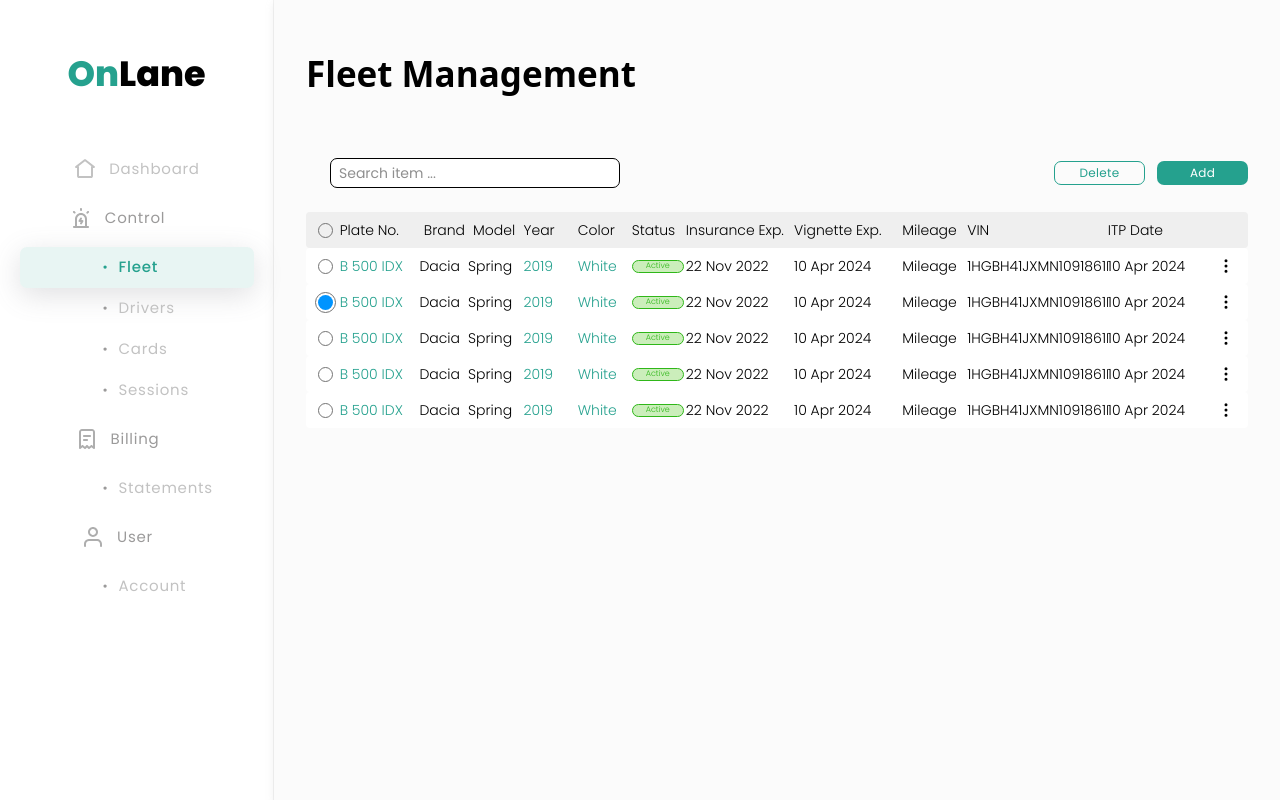
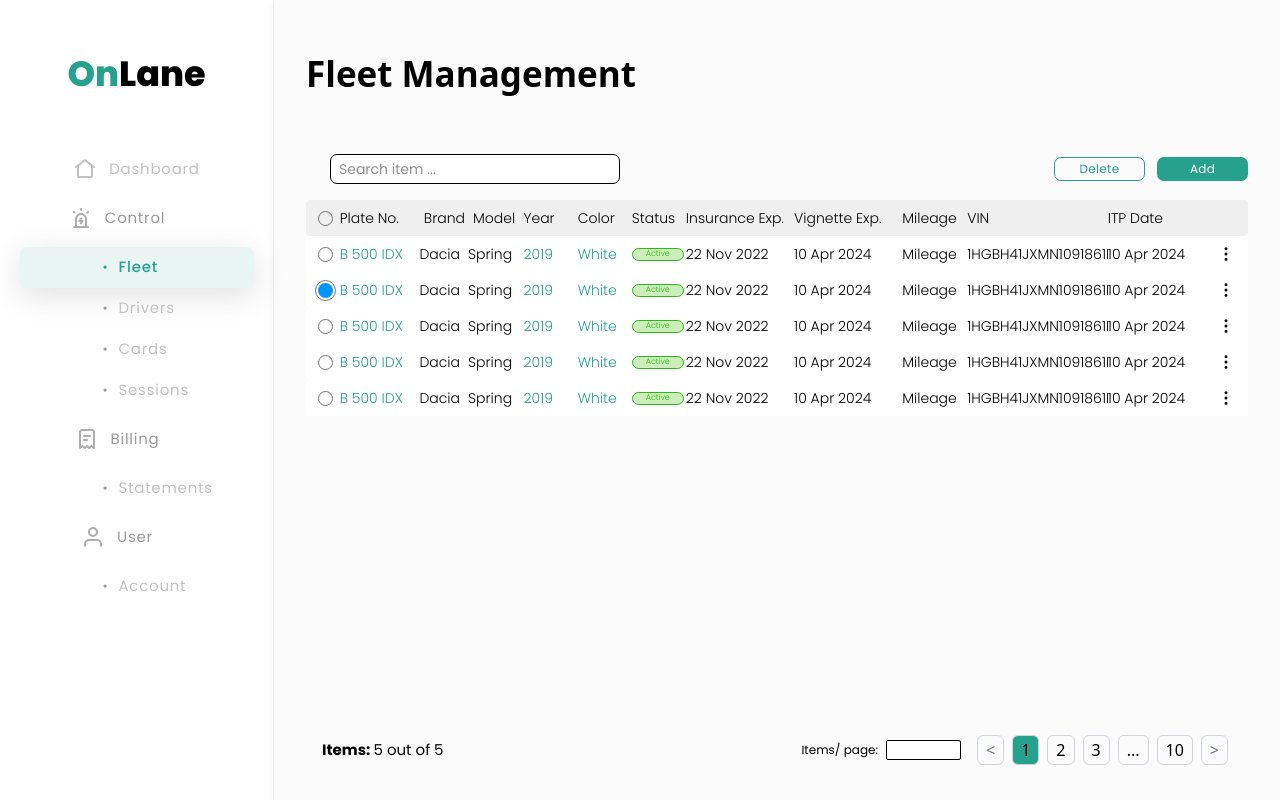
Before and after one commit to gulnabi-afridi/onlane-app, a React (Create React App) app: page /dashboard in a window 1280 px wide. Both pictures are taken after a click on the button "Fleet". Built offline with nearby package versions, Linux system fonts and the light colour scheme.

Commit message:
pagination componnet developed

```diff
--- a/src/components/dashboard/Fleet/Fleet.jsx
+++ b/src/components/dashboard/Fleet/Fleet.jsx
@@ -6,18 +6,30 @@ import SearchBar from '../../shared/Inputs/SearchBar';
 import FillButton from '../../shared/Buttons/FillButton';
 import OutlineButton from '../../shared/Buttons/OutlineButton';
 import { HiOutlineDotsVertical } from 'react-icons/hi';
+import Pagination from '../../shared/Pagination/Pagination';
 
 const Fleet = () => {
+  // states ------->
   const [selectedRow, setSelectedRow] = useState(2);
+  const [currentPage, setCurrentPage] = React.useState(1);
+  const totalPages = 10;
+
+  // states ends here ----->
+
+  // methods ------->
+  const onPageChange = (page) => {
+    setCurrentPage(page);
+  };
+  // methods ends here ------->
 
   return (
-    <div className='w-full flex flex-col h-full gap-6 px-8'>
-      <div className='flex flex-col min-h-[140px] justify-between'>
-        <Typography.H1 styles='text-black-main font-extrabold'>
+    <div className='w-full flex flex-col h-full px-8'>
+      <div className='flex flex-col min-h-[200px] justify-between'>
+        <Typography.H1 styles='text-black-main font-extrabold pt-2 lg:pt-12'>
           Fleet Management
         </Typography.H1>
         {/* top header ----->  */}
-        <div className='w-full flex justify-between items-center pl-6'>
+        <div className='w-full flex justify-between items-center pl-6 pb-4'>
           {/* search bar -->  */}
           <SearchBar />
           {/* delete + add button --->  */}
@@ -38,7 +50,7 @@ const Fleet = () => {
         </div>
       </div>
       {/* table ------>  */}
-      <div className='w-full flex flex-col'>
+      <div className='w-full h-[calc(100vh-300px)] flex flex-col'>
         {/* header -->  */}
         <div className='w-full grid h-[36px] bg-white-dark rounded-[4px] px-3 grid-cols-[.2fr,.7fr,1fr,.5fr,.5fr,.5fr,1fr,1fr,.6fr,1.3fr,1fr,20px] justify-center items-center'>
           <button className='w-[15px] h-[15px] rounded-full border-[1px] border-[#737373]'></button>
@@ -145,6 +157,14 @@ const Fleet = () => {
             </div>
           );
         })}
+      </div>
+      {/* pagination -------->  */}
+      <div className='w-full h-[100px] flex justify-center items-center px-4'>
+        <Pagination
+          currentPage={currentPage}
+          totalPages={totalPages}
+          onPageChange={onPageChange}
+        />
       </div>
     </div>
   );
--- /dev/null
+++ b/src/components/shared/Pagination/Pagination.jsx
@@ -0,0 +1,94 @@
+import React from 'react';
+
+const Pagination = ({ currentPage, totalPages, onPageChange }) => {
+  const siblingCount = 1;
+  const totalBlocks = 2 * siblingCount + 3;
+
+  const paginationRange = () => {
+    const pages = [];
+
+    if (totalPages <= 4) {
+      for (let i = 1; i <= totalPages; i++) {
+        pages.push(i);
+      }
+      return pages;
+    }
+
+    if (currentPage <= 3) {
+      for (let i = 1; i <= 3; i++) {
+        pages.push(i);
+      }
+      pages.push('...');
+      pages.push(totalPages);
+    } else if (currentPage > totalPages - 3) {
+      pages.push(1);
+      pages.push('...');
+      for (let i = totalPages - 2; i <= totalPages; i++) {
+        pages.push(i);
+      }
+    } else {
+      pages.push(1);
+      pages.push('...');
+      pages.push(currentPage - 1);
+      pages.push(currentPage);
+      pages.push(currentPage + 1);
+      pages.push('...');
+      pages.push(totalPages);
+    }
+
+    return pages;
+  };
+  const pages = paginationRange();
+
+  return (
+    <div className='w-full flex justify-between items-center'>
+      <p className='text-[15px] text-black-main font-poppins'>
+        <span className='font-bold'> Items: </span>5 out of 5
+      </p>
+      <div className='flex justify-center items-center gap-3'>
+        {/* items per page ---->  */}
+        <div className='flex justify-center items-center gap-2'>
+          <p className='text-[12px] text-black-main font-normal font-poppins'>
+            Items/ page:
+          </p>
+          <input
+            type='number'
+            className='w-[75px] h-[20px] rounded-sm border-[1px] text-[12px] border-black-main focus:outline-none px-1'
+          />
+        </div>
+        <div className='flex items-center justify-center'>
+          <button
+            className='mx-1 px-2 py-[2px] select-none text-gray-500 bg-white rounded-md border border-gray-300 hover:bg-gray-100'
+            disabled={currentPage === 1}
+            onClick={() => onPageChange(Math.max(1, currentPage - 1))}
+          >
+            {'<'}
+          </button>
+          {pages.map((page, index) => (
+            <button
+              key={index}
+              className={`mx-1 px-2 py-[2px] ${
+                currentPage === page
+                  ? 'bg-success-main text-black-main'
+                  : 'text-black-main bg-white'
+              } rounded-md border border-gray-300 hover:bg-gray-100`}
+              onClick={() => page !== '...' && onPageChange(page)}
+              disabled={page === '...'}
+            >
+              {page}
+            </button>
+          ))}
+          <button
+            className='mx-1 px-2 py-[2px] select-none text-gray-500 bg-white rounded-md border border-gray-300 hover:bg-gray-100'
+            disabled={currentPage === totalPages}
+            onClick={() => onPageChange(Math.min(totalPages, currentPage + 1))}
+          >
+            {'>'}
+          </button>
+        </div>
+      </div>
+    </div>
+  );
+};
+
+export default Pagination;
--- a/src/index.css
+++ b/src/index.css
@@ -27,6 +27,13 @@
 .hideScroll::-webkit-scrollbar {
   display: none !important;
 }
+
+input::-webkit-outer-spin-button,
+input::-webkit-inner-spin-button {
+  -webkit-appearance: none;
+  margin: 0;
+}
+
 /* drawer styles ===========>  */
 
 .drawer {
--- a/src/pages/Dashboard.jsx
+++ b/src/pages/Dashboard.jsx
@@ -19,7 +19,7 @@ const DashboardPage = () => {
         {/* right portion ===========>  */}
         <div className='rightPor bg-black-off/5 h-full'>
           <SmallScreenLeftNavigation />
-          <div className='pt-2 lg:pt-12 pb-8 lg:pb-12'>
+          <div className=''>
             {/* main dashboard =====>  */}
             {selectedOption === 'dashboard' && <Dashboard />}
             {selectedOption === 'Fleet' && <Fleet />}
```
